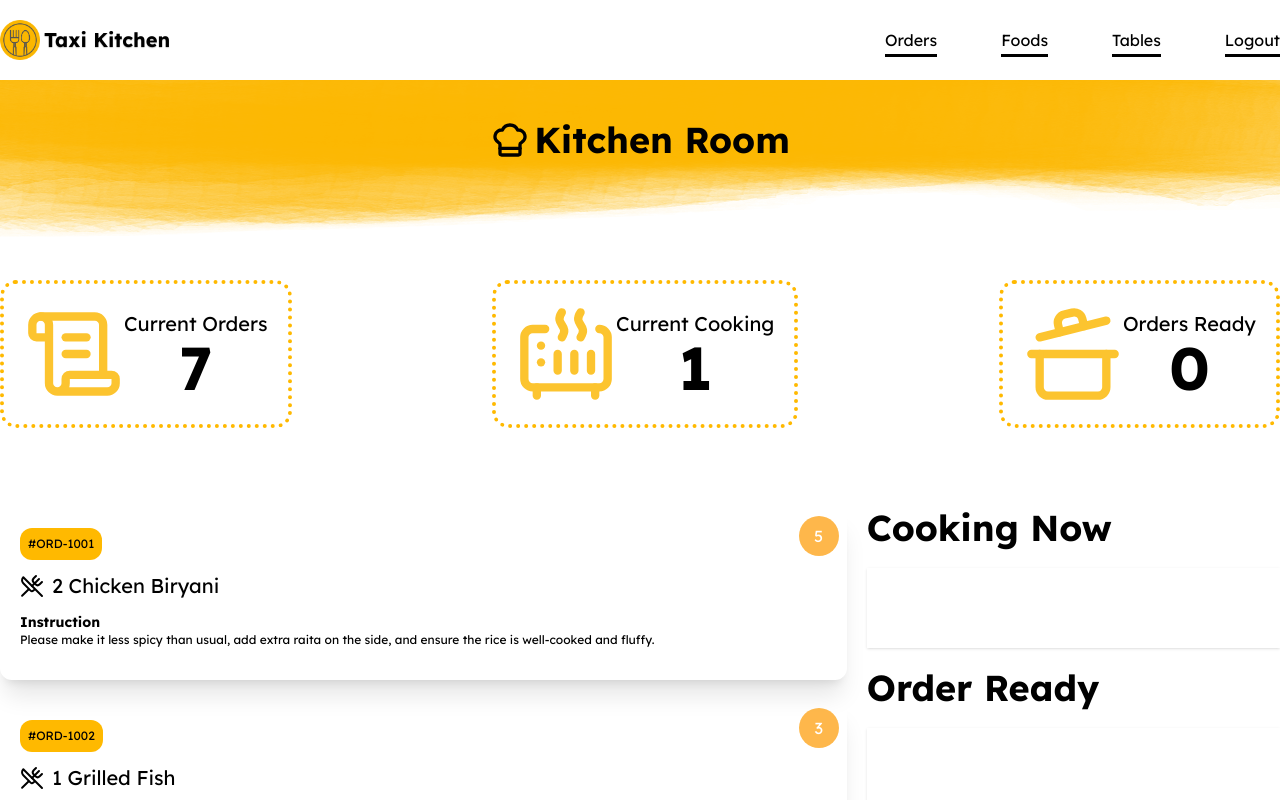
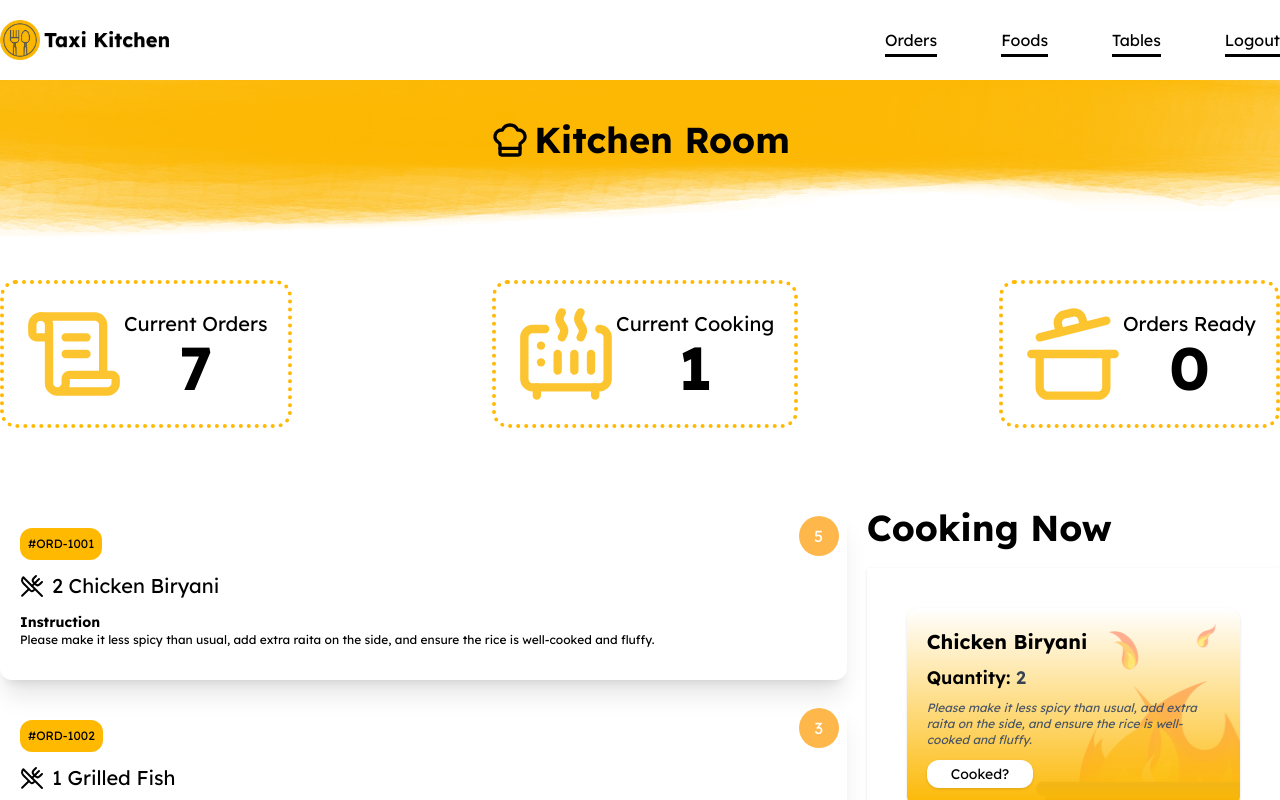
Before and after one commit to masumislambadsha/kitchen-room, a React (Vite) app: page / in a window 1280 px wide. Both pictures are taken after a click on the element 423 px from the left and 594 px from the top of the page. Shown: the top 800 px of the page. Built offline with nearby package versions, Linux system fonts and the light colour scheme.

Commit message:
update change

```diff
--- /dev/null
+++ b/src/components/Cards/CookingCard.jsx
@@ -0,0 +1,33 @@
+const CookingCard = ({order}) => {
+  // Mock data
+  return (
+    <div
+      className="rounded-xl p-5 shadow hover:shadow-lg"
+      style={{
+        background: "linear-gradient(#ffffff90, #FCB700), url('/cook-bg.gif')",
+      }}
+    >
+      {/* Title */}
+      <h3 className="text-xl font-bold text-primary mb-2">
+        {order.order_title}
+      </h3>
+
+      {/* Quantity */}
+      <p className="text-lg font-semibold">
+        Quantity: <span className="text-gray-700">{order.quantity}</span>
+      </p>
+
+      {/* Special Instruction */}
+      <p className="text-xs text-gray-600 mt-2 italic">
+        {order.special_instruction}
+      </p>
+
+      {/* Static Button */}
+      <button className="px-6 mt-3 py-1 shadow text-sm hover:bg-black hover:text-white bg-white cursor-pointer rounded-xl">
+        Cooked?
+      </button>
+    </div>
+  );
+};
+
+export default CookingCard;
--- a/src/components/OrderContainer.jsx
+++ b/src/components/OrderContainer.jsx
@@ -1,6 +1,7 @@
 import React, { use, useState } from "react";
 import States from "./States";
 import OrderCard from "./Cards/OrderCard";
+import CookingCard from "./Cards/CookingCard";
 
 const OrderContainer = ({ orderPromise }) => {
   const orders = use(orderPromise);
@@ -9,6 +10,14 @@ const OrderContainer = ({ orderPromise }) => {
 
   const handelOrder = (order) => {
     console.log(order)
+
+    const isExist = cookingItems.find(item => item.id === order.id)
+
+    if(isExist) {
+      return
+    }
+
+
     const newCookingItems =[...cookingItems, order]
     setCookingItems(newCookingItems)
 
@@ -37,7 +46,15 @@ const OrderContainer = ({ orderPromise }) => {
         </div>
         <div className="space-y-5 lg:mt-0 mt-10">
           <h2 className="font-bold text-4xl ">Cooking Now</h2>
-          <div className="shadow p-10"></div>
+          <div className="shadow p-10 space-y-5">
+            {
+              cookingItems.map(order=>
+               <CookingCard
+               order={order}
+               key={order.id}></CookingCard>
+              )
+            }
+          </div>
           <h2 className="font-bold text-4xl ">Order Ready</h2>
           <div className="shadow p-10"></div>
         </div>
```
Also changed, not shown: public/cook-bg.gif (renamed from src/assets/cook-bg.gif).
